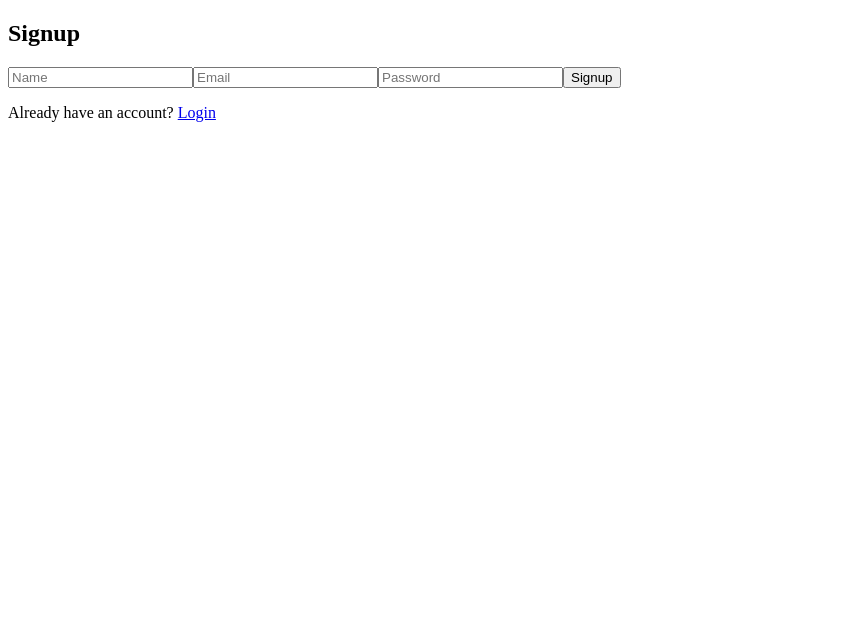
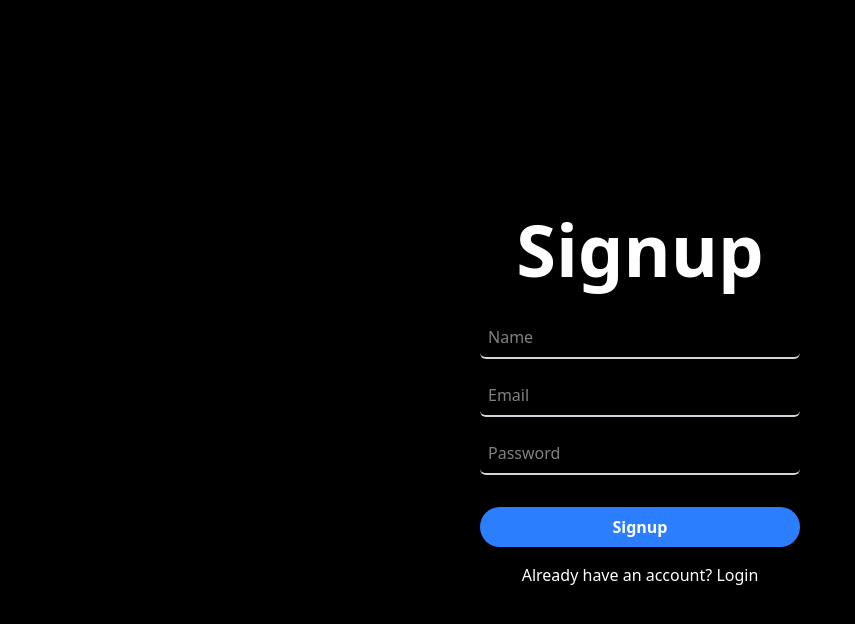
Before and after one commit to AryanAguiar/hackathon-repo, a React (Vite) app in the folder frontend/: page /signup in a window 1280 px wide. Shown: the top 624 px of the page, without its empty margins (0-855 px from the left). Built offline with nearby package versions, Linux system fonts and the light colour scheme.

Commit message:
changed css of Login and SignUp

```diff
--- a/frontend/package.json
+++ b/frontend/package.json
@@ -10,10 +10,13 @@
     "preview": "vite preview"
   },
   "dependencies": {
+    "@tailwindcss/vite": "^4.1.12",
+    "axios": "^1.11.0",
     "moment": "^2.30.1",
     "react": "^19.1.0",
     "react-dom": "^19.1.0",
-    "react-router-dom": "^7.8.1"
+    "react-router-dom": "^7.8.1",
+    "tailwindcss": "^4.1.12"
   },
   "devDependencies": {
     "@eslint/js": "^9.25.0",
--- a/frontend/src/components/LoginForm.jsx
+++ b/frontend/src/components/LoginForm.jsx
@@ -21,10 +21,13 @@ const LoginForm = () => {
     };
 
     return (
-        <div>
-            <h2>Login</h2>
-            <form onSubmit={handleSubmit}>
+        <div className='flex bg-violet-500 items-center w-screen'>
+
+            <div className="flex flex-col items-center justify-center min-h-screen w-125 bg-black ">
+                <h2 className={"text-7xl font-bold pb-8"}>Login</h2>
+                <form onSubmit={handleSubmit} className="flex flex-col space-y-4 ">
                     <input
+                        className='border-b-2 border-gray-300 rounded-md p-2 w-80'
                         type="email"
                         placeholder="Email"
                         value={email}
@@ -33,6 +36,7 @@ const LoginForm = () => {
                     />
 
                     <input
+                        className='border-b-2 border-gray-300 rounded-md p-2'
                         type="password"
                         placeholder="Password"
                         value={password}
@@ -40,7 +44,8 @@ const LoginForm = () => {
                         required
                     />
 
-                <button type="submit">Login</button>
+                    <button type="submit"
+                        className='bg-violet-700 hover:bg-violet-900 text-white font-bold py-2 px-4 my-4 rounded'>Login</button>
                 </form>
 
                 {error && <p style={{ color: "red" }}>{error}</p>}
@@ -49,6 +54,10 @@ const LoginForm = () => {
                     Don’t have an account? <Link to="/signup">Signup</Link>
                 </p>
             </div>
+
+
+        </div>
+
     )
 }
 
--- a/frontend/src/components/SignupForm.jsx
+++ b/frontend/src/components/SignupForm.jsx
@@ -1,6 +1,6 @@
-import { useState } from 'react'
-import { Link, useNavigate } from 'react-router-dom';
-import { register } from '../services/api';
+import { useState } from "react";
+import { Link, useNavigate } from "react-router-dom";
+import { register } from "../services/api";
 
 const SignupForm = () => {
     const [name, setName] = useState("");
@@ -20,18 +20,46 @@ const SignupForm = () => {
     };
 
     return (
-        <div>
-            <h2>Signup</h2>
-            <form onSubmit={handleSubmit}>
-                <input type="text" placeholder="Name" value={name} onChange={(e) => setName(e.target.value)} required />
-                <input type="email" placeholder="Email" value={email} onChange={(e) => setEmail(e.target.value)} required />
-                <input type="password" placeholder="Password" value={password} onChange={(e) => setPassword(e.target.value)} required />
-                <button type="submit">Signup</button>
+        <div className="flex flex-col items-center justify-center min-h-screen bg-black w-screen">
+            <h2 className={"text-7xl font-bold pb-8"}>Signup</h2>
+            <form onSubmit={handleSubmit} className="flex flex-col space-y-4 ">
+                <input
+                    type="text"
+                    className="border-b-2 border-gray-300 rounded-md p-2 w-80"
+                    placeholder="Name"
+                    value={name}
+                    onChange={(e) => setName(e.target.value)}
+                    required
+                />
+                <input
+                    type="email"
+                    className="border-b-2 border-gray-300 rounded-md p-2 w-80"
+                    placeholder="Email"
+                    value={email}
+                    onChange={(e) => setEmail(e.target.value)}
+                    required
+                />
+                <input
+                    type="password"
+                    className="border-b-2 border-gray-300 rounded-md p-2 w-80"
+                    placeholder="Password"
+                    value={password}
+                    onChange={(e) => setPassword(e.target.value)}
+                    required
+                />
+                <button
+                    type="submit"
+                    className="bg-blue-500 hover:bg-blue-700 text-white font-bold py-2  rounded-3xl my-4"
+                >
+                    Signup
+                </button>
             </form>
             {error && <p style={{ color: "red" }}>{error}</p>}
-            <p>Already have an account? <Link to="/login">Login</Link></p>
+            <p>
+                <Link to="/login">Already have an account? Login</Link>
+            </p>
         </div>
-    )
-}
+    );
+};
 
-export default SignupForm
+export default SignupForm;
--- a/frontend/src/index.css
+++ b/frontend/src/index.css
@@ -0,0 +1,10 @@
+@import "tailwindcss";
+
+body{
+    background: #000;
+    color: white;
+    margin: 0;
+    padding: 0;
+    box-sizing: border-box;
+    display: flex;
+}
--- a/frontend/vite.config.js
+++ b/frontend/vite.config.js
@@ -1,7 +1,10 @@
 import { defineConfig } from 'vite'
 import react from '@vitejs/plugin-react-swc'
+import tailwindcss from '@tailwindcss/vite'
 
 // https://vite.dev/config/
 export default defineConfig({
-  plugins: [react()],
+  plugins: [
+      react(),
+      tailwindcss(),],
 })
```
Also changed, not shown: 1 other file (tests, documents, lock files or other folders). Lines whose indentation alone changed are shown as unchanged.
